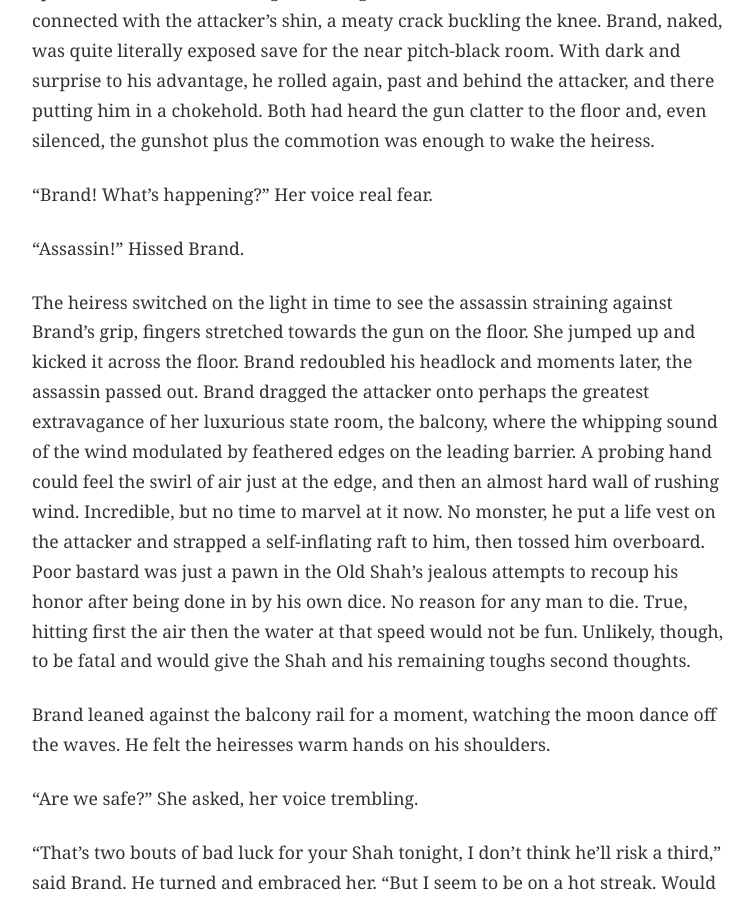
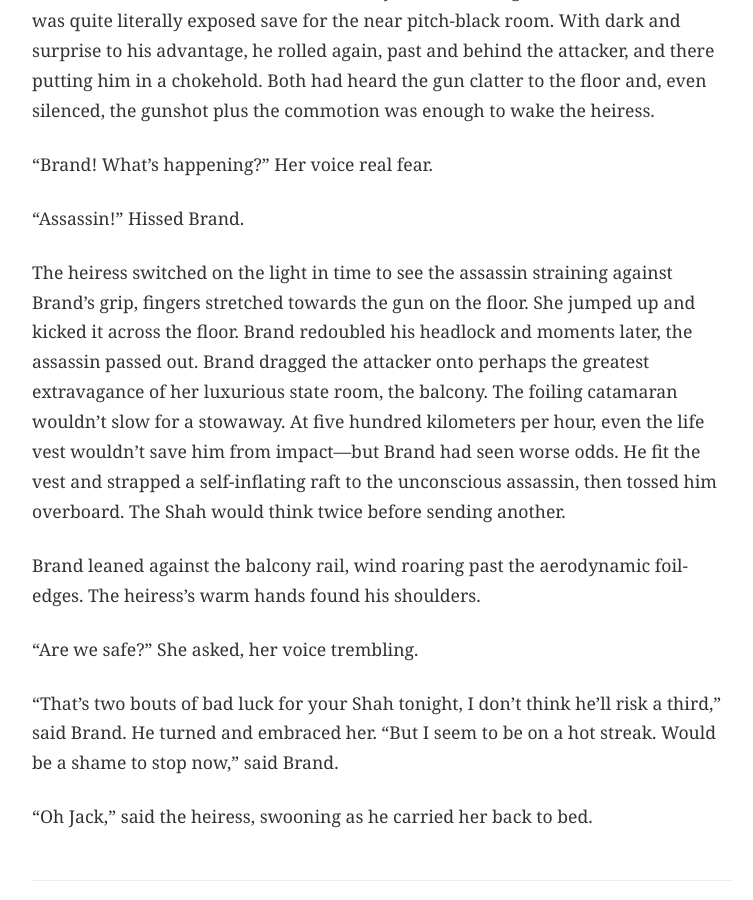
Before and after one commit to kmunki/kmunki.github.io, a Jekyll site: the page built from _fiction/violet/012-chapter-02.md, in a window 1280 px wide and 900 px high, scrolled down 4144 px. Shown: the whole window, without its empty margins (258-1011 px from the left). Built offline with Jekyll 4.4.1, drawn with Linux system fonts in a browser that asks for light colours; some of the changed text lies outside the part shown.

Commit message:
Polish Ch 2: Tighten orphan digression, sharpen gambling psychology, clarify escape geography

```diff
--- a/_fiction/violet/012-chapter-02.md
+++ b/_fiction/violet/012-chapter-02.md
@@ -11,7 +11,7 @@
 
 He was headed east on the egg-white ship *Hanuman*, a fast and huge catamaran, across the Great Ocean. With less than a week before Uplift, that absurd corporate celebration epitomizing Nubian fetishism of ‘innovation’ and the garish new wealth of the Rift Valley types, the Keralan Central Intelligence had gotten a lead. A thin one, but enough to send him along. He was to investigate Violet, a massive corporation, and the woman who ran the thing, Xuefang ‘Li Xing’ Xiao. She was an unassailable genius, but her relentless assault on geopolitical norms was exhausting, like fencing with tank.
 
-He sat poised, dice in hand, in the ship’s elegant casino. Dice was an old game, or had started as such, mutating so chances and probabilities were tuned. The game was Chaupur. Only the name remained, with the pieces, rules, and players all unrecognizable from the Game of Dice that took Arjuna’s brother and his whole family into ruin, exile, and epic war. Fooled by rolling literal bones, friendly spirits bumping chaos aside just enough to make a mirage of hope. No bloody skeletons for Brand to whittle into winning tosses. It’s hard to people a mausoleum to pilfer with no family to fill it. Orphaned to the state, Brand’s purpose, his very self, was to serve to the crown, whether the head was British as before, or Brahman, as now. He served Her Majesty and that was why he was who he was. The game changed, but he didn’t and neither did the singular nature of gods of chance: Uncaring, unknowing, omnipotent.
+He sat poised, dice in hand, in the ship’s elegant casino. Dice was an old game, or had started as such, mutating so chances and probabilities were tuned. The game was Chaupur. Only the name remained, with the pieces, rules, and players all unrecognizable from the Game of Dice that took Arjuna’s brother and his whole family into ruin, exile, and epic war. Fooled by rolling literal bones, friendly spirits bumping chaos aside just enough to make a mirage of hope. No bloody skeletons for Brand to whittle into winning tosses. It's hard to people a mausoleum to pilfer with no family to fill it. Brand's purpose—whether under a British monarch or Brahman Maharani—was service to the crown. That was who he was. The game changed, but he didn't and neither did the singular nature of gods of chance: Uncaring, unknowing, omnipotent.
 
 “Enough! Roll!” the old Shah, his eyes bugged and white beard jittered with his tense frustration. Brand had caught the plump Persian on a hot streak, bound to cool. Or so Brand thought. They traded wins, the stakes and the stress of riskier and riskier rolls driving fellow gamblers to appreciate their smaller losses. Now it was just the two of them. Under the low light of the ship parlor the jewels of the Shah’s cap danced and flickered like candlelight. He leaned forward. “Your stalling can’t save you, Mr. Brand. I look forward to wearing your watch and spending your purse in celebration at the gala.”
 
@@ -23,9 +23,9 @@
 
 “What now?” the Shah was exasperated, nervously smoothing his moustaches and beard into place. Victory was so near.
 
-“These dice feel cold,” said Brand, “Croupier, anyone can roll for any player, true?”
+"These dice feel cold," Brand studied the heiress—the Shah's grip on her arm betraying ownership, not romance. "Croupier, a third party may roll?"
 
-“Yes, Mr. Brand. A player may request a roll from anyone but myself or another player.”
+"Yes, Mr. Brand. Anyone but the croupier or seated players."
 
 “Marvelous,” said Brand. He caught the gaze of the heiress.
 
@@ -67,13 +67,13 @@
 
 Brand pretended to roll over onto his stomach and grip the pillow, listening with every fibre for the sound of a hammer being pulled back. Another near silent click—*there*. Brand whipped around, hurling the pillow at his assailant as he sprung out of the bed onto the floor, rolling and driving a kick into where he thought a leg might be. Right on both counts. The pillow took a round through center mass with a *poof *sound before colliding with the gun itself. In the same instant, Brand’s heel connected with the attacker’s shin, a meaty crack buckling the knee. Brand, naked, was quite literally exposed save for the near pitch-black room. With dark and surprise to his advantage, he rolled again, past and behind the attacker, and there putting him in a chokehold. Both had heard the gun clatter to the floor and, even silenced, the gunshot plus the commotion was enough to wake the heiress.
 
-“Brand! What’s happening?” Her voice real fear.
+"Brand! What's happening?" Her voice real fear.
 
-“Assassin!” Hissed Brand.
+"Assassin!" Hissed Brand.
 
-The heiress switched on the light in time to see the assassin straining against Brand’s grip, fingers stretched towards the gun on the floor. She jumped up and kicked it across the floor. Brand redoubled his headlock and moments later, the assassin passed out. Brand dragged the attacker onto perhaps the greatest extravagance of her luxurious state room, the balcony, where the whipping sound of the wind modulated by feathered edges on the leading barrier. A probing hand could feel the swirl of air just at the edge, and then an almost hard wall of rushing wind. Incredible, but no time to marvel at it now. No monster, he put a life vest on the attacker and strapped a self-inflating raft to him, then tossed him overboard. Poor bastard was just a pawn in the Old Shah’s jealous attempts to recoup his honor after being done in by his own dice. No reason for any man to die. True, hitting first the air then the water at that speed would not be fun. Unlikely, though, to be fatal and would give the Shah and his remaining toughs second thoughts.
+The heiress switched on the light in time to see the assassin straining against Brand's grip, fingers stretched towards the gun on the floor. She jumped up and kicked it across the floor. Brand redoubled his headlock and moments later, the assassin passed out. Brand dragged the attacker onto perhaps the greatest extravagance of her luxurious state room, the balcony. The foiling catamaran wouldn't slow for a stowaway. At five hundred kilometers per hour, even the life vest wouldn't save him from impact—but Brand had seen worse odds. He fit the vest and strapped a self-inflating raft to the unconscious assassin, then tossed him overboard. The Shah would think twice before sending another.
 
-Brand leaned against the balcony rail for a moment, watching the moon dance off the waves. He felt the heiresses warm hands on his shoulders.
+Brand leaned against the balcony rail, wind roaring past the aerodynamic foil-edges. The heiress's warm hands found his shoulders.
 
 “Are we safe?” She asked, her voice trembling.
 
```
